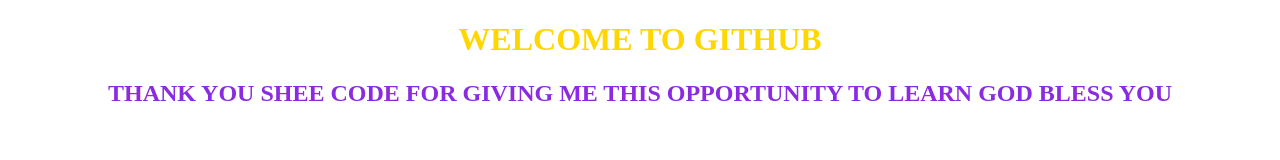
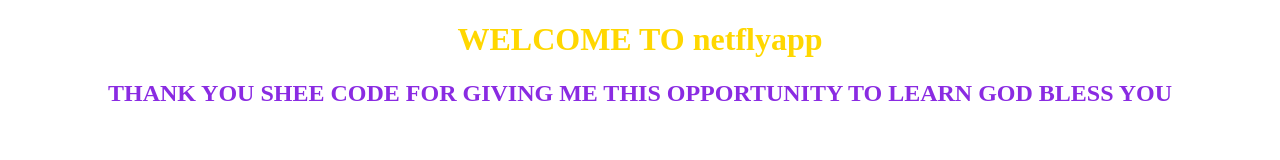
Before and after one commit to njogutech/Sheecode-project, a plain HTML site: page index.html in a window 1280 px wide. Drawn offline with Linux system fonts and the light colour scheme.

Commit message:
updated netfly

```diff
--- a/index.html
+++ b/index.html
@@ -8,7 +8,7 @@
 </head>
 <body>
 
-    <h1>WELCOME TO GITHUB</h1>
+    <h1>WELCOME TO netflyapp</h1>
 
     <h2>THANK YOU SHEE CODE FOR GIVING ME THIS OPPORTUNITY TO LEARN GOD BLESS YOU</h2>
 
```
